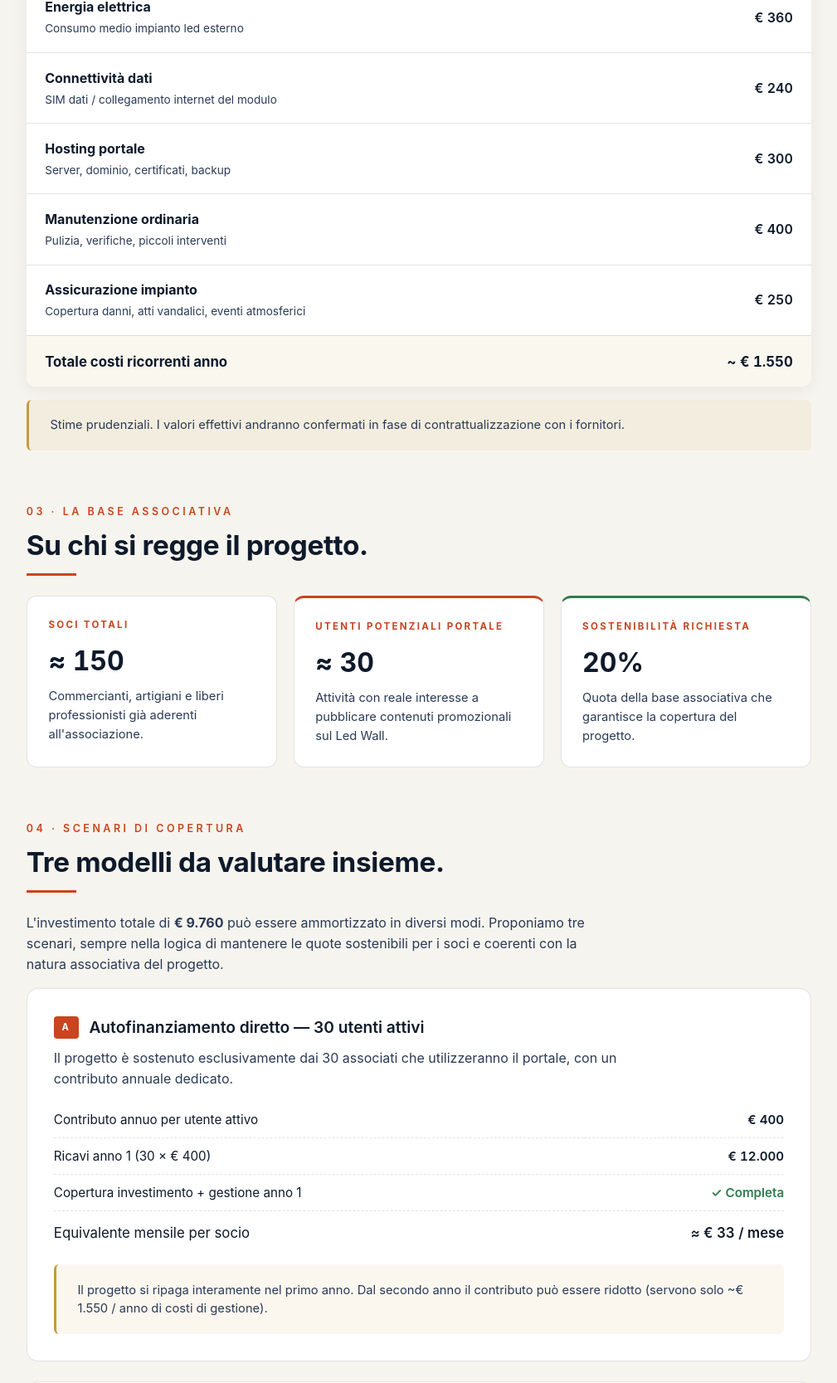
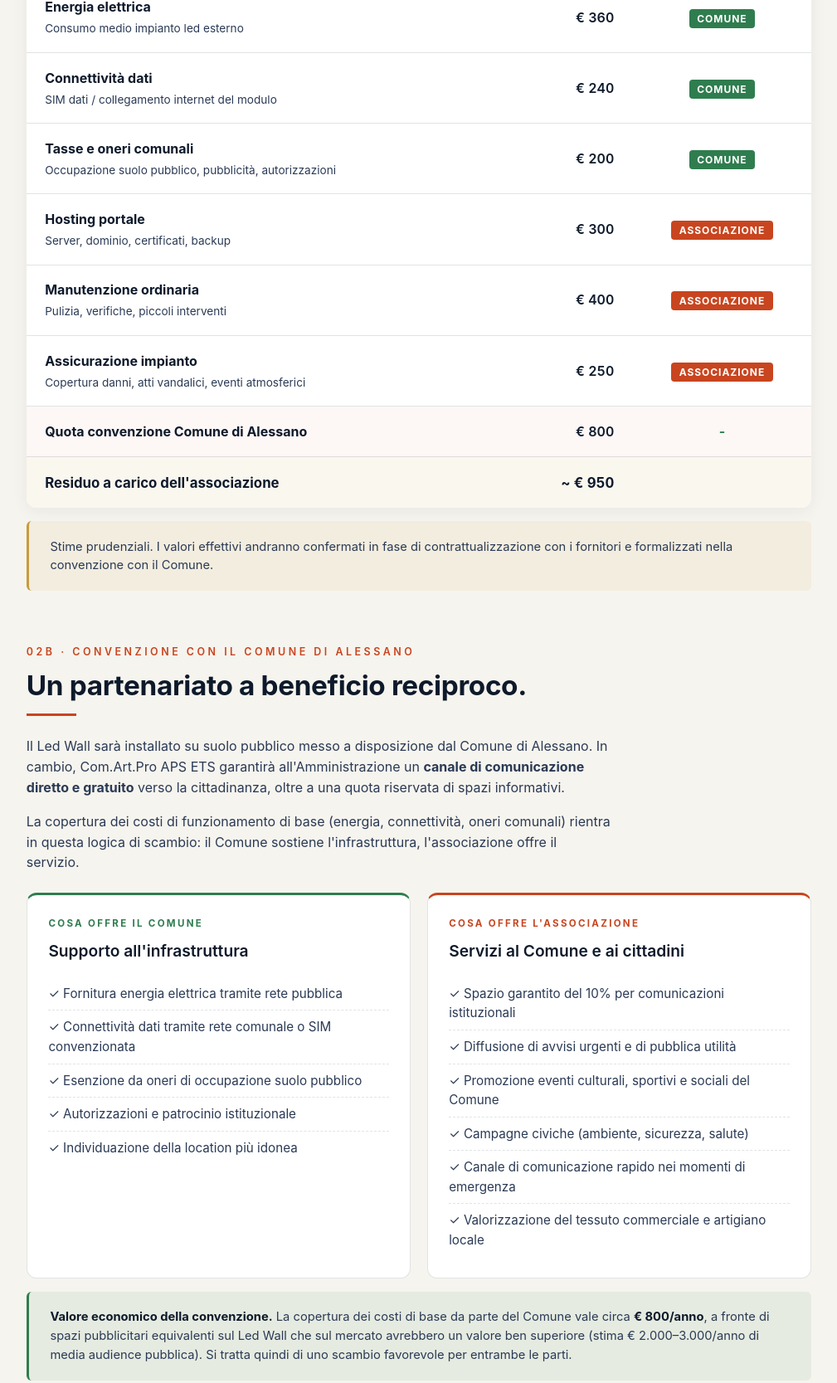
Before and after one commit to Lufabbiu/comartpro-ledwall, a website: page piano-finanziario.html in a window 1280 px wide. Shown: the part 1502-3169 px from the top of the page at 83% size, without its empty margins (135-1144 px from the left). Drawn offline with Linux system fonts and the light colour scheme.

Commit message:
add Comune di Alessano partnership covering utilities and municipal fees

```diff
--- a/piano-finanziario.html
+++ b/piano-finanziario.html
@@ -175,21 +175,67 @@
 
     <table class="cost-table">
       <thead>
-        <tr><th>Voce</th><th style="text-align:right">Stima annuale</th></tr>
+        <tr><th>Voce</th><th style="text-align:right">Stima annuale</th><th style="text-align:center">A carico</th></tr>
       </thead>
       <tbody>
-        <tr><td><strong>Energia elettrica</strong><small>Consumo medio impianto led esterno</small></td><td class="num">€ 360</td></tr>
-        <tr><td><strong>Connettività dati</strong><small>SIM dati / collegamento internet del modulo</small></td><td class="num">€ 240</td></tr>
-        <tr><td><strong>Hosting portale</strong><small>Server, dominio, certificati, backup</small></td><td class="num">€ 300</td></tr>
-        <tr><td><strong>Manutenzione ordinaria</strong><small>Pulizia, verifiche, piccoli interventi</small></td><td class="num">€ 400</td></tr>
-        <tr><td><strong>Assicurazione impianto</strong><small>Copertura danni, atti vandalici, eventi atmosferici</small></td><td class="num">€ 250</td></tr>
+        <tr><td><strong>Energia elettrica</strong><small>Consumo medio impianto led esterno</small></td><td class="num">€ 360</td><td style="text-align:center"><span style="background:var(--green);color:#fff;padding:.25rem .6rem;border-radius:4px;font-size:.75rem;font-weight:700;letter-spacing:.08em">COMUNE</span></td></tr>
+        <tr><td><strong>Connettività dati</strong><small>SIM dati / collegamento internet del modulo</small></td><td class="num">€ 240</td><td style="text-align:center"><span style="background:var(--green);color:#fff;padding:.25rem .6rem;border-radius:4px;font-size:.75rem;font-weight:700;letter-spacing:.08em">COMUNE</span></td></tr>
+        <tr><td><strong>Tasse e oneri comunali</strong><small>Occupazione suolo pubblico, pubblicità, autorizzazioni</small></td><td class="num">€ 200</td><td style="text-align:center"><span style="background:var(--green);color:#fff;padding:.25rem .6rem;border-radius:4px;font-size:.75rem;font-weight:700;letter-spacing:.08em">COMUNE</span></td></tr>
+        <tr><td><strong>Hosting portale</strong><small>Server, dominio, certificati, backup</small></td><td class="num">€ 300</td><td style="text-align:center"><span style="background:var(--accent);color:#fff;padding:.25rem .6rem;border-radius:4px;font-size:.75rem;font-weight:700;letter-spacing:.08em">ASSOCIAZIONE</span></td></tr>
+        <tr><td><strong>Manutenzione ordinaria</strong><small>Pulizia, verifiche, piccoli interventi</small></td><td class="num">€ 400</td><td style="text-align:center"><span style="background:var(--accent);color:#fff;padding:.25rem .6rem;border-radius:4px;font-size:.75rem;font-weight:700;letter-spacing:.08em">ASSOCIAZIONE</span></td></tr>
+        <tr><td><strong>Assicurazione impianto</strong><small>Copertura danni, atti vandalici, eventi atmosferici</small></td><td class="num">€ 250</td><td style="text-align:center"><span style="background:var(--accent);color:#fff;padding:.25rem .6rem;border-radius:4px;font-size:.75rem;font-weight:700;letter-spacing:.08em">ASSOCIAZIONE</span></td></tr>
+        <tr class="subtotal">
+          <td><strong>Quota convenzione Comune di Alessano</strong></td>
+          <td class="num">€ 800</td>
+          <td style="text-align:center;color:var(--green);font-weight:700">-</td>
+        </tr>
         <tr class="total">
-          <td>Totale costi ricorrenti anno</td>
-          <td class="num">~ € 1.550</td>
+          <td>Residuo a carico dell'associazione</td>
+          <td class="num">~ € 950</td>
+          <td></td>
         </tr>
       </tbody>
     </table>
-    <div class="note">Stime prudenziali. I valori effettivi andranno confermati in fase di contrattualizzazione con i fornitori.</div>
+    <div class="note">Stime prudenziali. I valori effettivi andranno confermati in fase di contrattualizzazione con i fornitori e formalizzati nella convenzione con il Comune.</div>
+  </section>
+
+  <!-- 2B. CONVENZIONE COMUNE -->
+  <section>
+    <div class="eyebrow">02b · Convenzione con il Comune di Alessano</div>
+    <h2>Un partenariato a beneficio reciproco.</h2>
+    <hr class="rule">
+    <p>Il Led Wall sarà installato su suolo pubblico messo a disposizione dal Comune di Alessano. In cambio, Com.Art.Pro APS ETS garantirà all'Amministrazione un <strong>canale di comunicazione diretto e gratuito</strong> verso la cittadinanza, oltre a una quota riservata di spazi informativi.</p>
+    <p>La copertura dei costi di funzionamento di base (energia, connettività, oneri comunali) rientra in questa logica di scambio: il Comune sostiene l'infrastruttura, l'associazione offre il servizio.</p>
+
+    <div class="grid grid-2" style="margin-top:3vh">
+      <div class="box" style="border-top:3px solid var(--green)">
+        <span class="num" style="color:var(--green)">COSA OFFRE IL COMUNE</span>
+        <h3 style="margin:.4rem 0 1rem">Supporto all'infrastruttura</h3>
+        <ul style="list-style:none;padding:0;margin:0">
+          <li style="padding:.5rem 0;border-bottom:1px dashed var(--line);font-size:.95rem;color:var(--ink-soft)">✓ Fornitura energia elettrica tramite rete pubblica</li>
+          <li style="padding:.5rem 0;border-bottom:1px dashed var(--line);font-size:.95rem;color:var(--ink-soft)">✓ Connettività dati tramite rete comunale o SIM convenzionata</li>
+          <li style="padding:.5rem 0;border-bottom:1px dashed var(--line);font-size:.95rem;color:var(--ink-soft)">✓ Esenzione da oneri di occupazione suolo pubblico</li>
+          <li style="padding:.5rem 0;border-bottom:1px dashed var(--line);font-size:.95rem;color:var(--ink-soft)">✓ Autorizzazioni e patrocinio istituzionale</li>
+          <li style="padding:.5rem 0;font-size:.95rem;color:var(--ink-soft)">✓ Individuazione della location più idonea</li>
+        </ul>
+      </div>
+      <div class="box accent">
+        <span class="num">COSA OFFRE L'ASSOCIAZIONE</span>
+        <h3 style="margin:.4rem 0 1rem">Servizi al Comune e ai cittadini</h3>
+        <ul style="list-style:none;padding:0;margin:0">
+          <li style="padding:.5rem 0;border-bottom:1px dashed var(--line);font-size:.95rem;color:var(--ink-soft)">✓ Spazio garantito del 10% per comunicazioni istituzionali</li>
+          <li style="padding:.5rem 0;border-bottom:1px dashed var(--line);font-size:.95rem;color:var(--ink-soft)">✓ Diffusione di avvisi urgenti e di pubblica utilità</li>
+          <li style="padding:.5rem 0;border-bottom:1px dashed var(--line);font-size:.95rem;color:var(--ink-soft)">✓ Promozione eventi culturali, sportivi e sociali del Comune</li>
+          <li style="padding:.5rem 0;border-bottom:1px dashed var(--line);font-size:.95rem;color:var(--ink-soft)">✓ Campagne civiche (ambiente, sicurezza, salute)</li>
+          <li style="padding:.5rem 0;border-bottom:1px dashed var(--line);font-size:.95rem;color:var(--ink-soft)">✓ Canale di comunicazione rapido nei momenti di emergenza</li>
+          <li style="padding:.5rem 0;font-size:.95rem;color:var(--ink-soft)">✓ Valorizzazione del tessuto commerciale e artigiano locale</li>
+        </ul>
+      </div>
+    </div>
+
+    <div class="note" style="background:rgba(47,125,79,.08);border-left-color:var(--green);margin-top:2vh">
+      <strong>Valore economico della convenzione.</strong> La copertura dei costi di base da parte del Comune vale circa <strong>€ 800/anno</strong>, a fronte di spazi pubblicitari equivalenti sul Led Wall che sul mercato avrebbero un valore ben superiore (stima € 2.000–3.000/anno di media audience pubblica). Si tratta quindi di uno scambio favorevole per entrambe le parti.
+    </div>
   </section>
 
   <!-- 3. BASE ASSOCIATIVA -->
@@ -221,7 +267,7 @@
     <div class="eyebrow">04 · Scenari di copertura</div>
     <h2>Tre modelli da valutare insieme.</h2>
     <hr class="rule">
-    <p>L'investimento totale di <strong>€ 9.760</strong> può essere ammortizzato in diversi modi. Proponiamo tre scenari, sempre nella logica di mantenere le quote sostenibili per i soci e coerenti con la natura associativa del progetto.</p>
+    <p>L'investimento totale di <strong>€ 9.760</strong> può essere ammortizzato in diversi modi. Proponiamo tre scenari, sempre nella logica di mantenere le quote sostenibili per i soci e coerenti con la natura associativa del progetto. Grazie alla convenzione con il Comune di Alessano, i costi ricorrenti a carico dell'associazione scendono a <strong>~ € 950/anno</strong>.</p>
 
     <div class="scenario">
       <h3><span class="tag">A</span> Autofinanziamento diretto — 30 utenti attivi</h3>
@@ -232,7 +278,7 @@
         <tr><td>Copertura investimento + gestione anno 1</td><td style="color:var(--green)">✓ Completa</td></tr>
         <tr><td>Equivalente mensile per socio</td><td>≈ € 33 / mese</td></tr>
       </table>
-      <div class="note" style="margin-top:1rem">Il progetto si ripaga interamente nel primo anno. Dal secondo anno il contributo può essere ridotto (servono solo ~€ 1.550 / anno di costi di gestione).</div>
+      <div class="note" style="margin-top:1rem">Il progetto si ripaga interamente nel primo anno. Dal secondo anno, grazie alla convenzione con il Comune, servono solo ~€ 950/anno di costi residui: il contributo per socio può scendere a ~€ 3/mese.</div>
     </div>
 
     <div class="scenario b">
@@ -273,8 +319,8 @@
       </div>
       <div class="box">
         <span class="num">GESTIONE / ANNO</span>
-        <span class="big">€ 1.550</span>
-        <p>Costi ricorrenti stimati.</p>
+        <span class="big">€ 950</span>
+        <p>Netto convenzione Comune (€ 1.550 lordi − € 800).</p>
       </div>
       <div class="box green">
         <span class="num">QUOTA MEDIA SOCIO</span>
```
